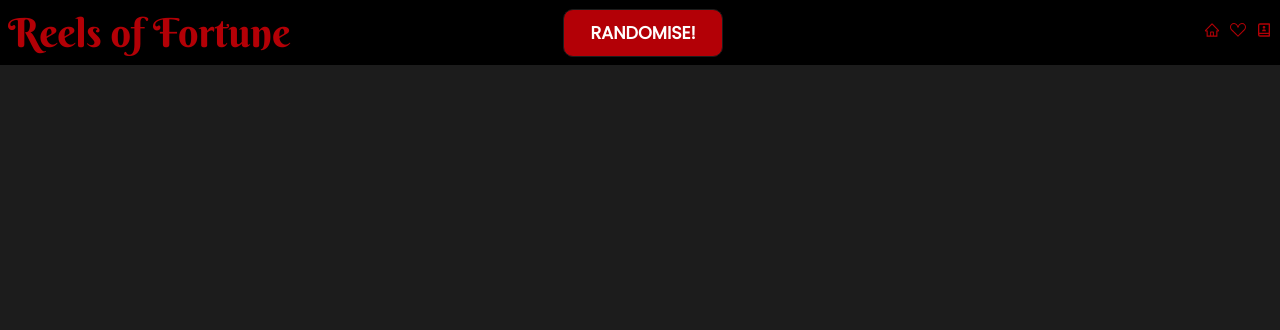
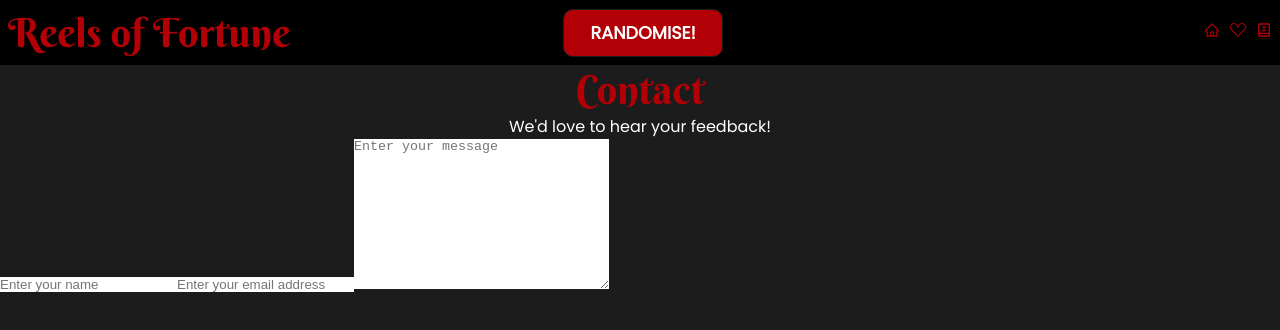
Before and after one commit to al946x/ReelsofFortune, a React (Create React App) app: page /contact in a window 1280 px wide. Shown: the top 330 px of the page. Built offline with nearby package versions, Linux system fonts and the light colour scheme; no server answers.

Commit message:
added contact form. added more words to the movieArray and a bit of css

```diff
--- a/src/components/Header.js
+++ b/src/components/Header.js
@@ -17,10 +17,9 @@ function Header () {
 
     const getMovieRequest = async () => {
 
-        const movieArray = ['movie', 'you', 'about', 'all', 'kill', 'horror', 'night', 'run', 'take', 'drive', 'animal', 'brain', 'mystery', 'dead', 'lost', 'park', 'swim', 'claim', 'plane', 'train', 'space', 'quest', 'fly', 'catch', 'hide', 'pride', 'children', 'kids'];
+        const movieArray = ['movie', 'you', 'about', 'all', 'kill', 'horror', 'night', 'run', 'take', 'drive', 'animal', 'brain', 'mystery', 'dead', 'lost', 'park', 'swim', 'claim', 'plane', 'train', 'space', 'quest', 'fly', 'catch', 'hide', 'pride', 'children', 'kids', 'get', 'out', 'search', 'car', 'spy', 'lake', 'log', 'tree', 'grass', 'home', 'total', 'text', 'phone', 'react', 'island', 'ocean', 'sea', 'find', 'web', 'day', 'hero', 'walk', 'drink', 'galaxy', 'love', 'name', 'murder', 'escape', 'common', 'fatal', 'cat', 'dog', 'clock', 'bird', 'book', 'dream', 'photo', 'online', 'best', 'money', 'heist', 'year', 'date', 'funny', 'comic', 'outside', 'screen', 'water', 'party', 'fast', 'deep', 'race', 'spot', 'spray', 'down', 'up', 'dance'];
 
-        const randomSelector =
-        movieArray[Math.floor(Math.random() * movieArray.length)];
+        const randomSelector = movieArray[Math.floor(Math.random() * movieArray.length)];
 
         const url = `http://www.omdbapi.com/?s=${randomSelector}&apikey=91ef3dfe`;
 
@@ -51,6 +50,7 @@ function Header () {
             <div className='header-container'>
 
             <h1>Reels of Fortune</h1>
+
             <Search movieRequest={getMovieRequest} />
 
             <nav className= 'nav-bar'>
--- a/src/index.css
+++ b/src/index.css
@@ -80,3 +80,17 @@ nav a:not(:last-child) {
 .movie-list-container {
   text-align: center;
 }
+
+h1 {
+  text-align: center;
+}
+
+.content-page {
+    padding: "50px";
+    margin-left: "50px";
+    margin-right: '50px';
+    margin-bottom: '20px';
+    margin-top: '30px';
+    border-radius: '6px';
+    padding: '30px'
+}
--- a/src/pages/Contact.js
+++ b/src/pages/Contact.js
@@ -1,11 +1,96 @@
 import React from "react";
+import { useState } from "react";
+
+function Contact(props) {
+  const [success, setSuccess] = useState(false);
+  const [formData, setFormData] = useState({
+    name: "",
+    email: "",
+    message: "",
+    access_key: "ab4afb97-8dcb-421c-838b-e6e023a2cbf0",
+  });
+
+  const handleChange = (event) => {
+    setFormData({
+      ...formData,
+      [event.target.name]: event.target.value,
+    });
+  };
+
+  const handleSubmit = (event) => {
+      event.preventDefault();
+
+      const data = JSON.stringify(formData);
+
+      fetch("https://api.web3forms.com/submit", {
+                method: "POST",
+                headers: {
+                    "Content-Type": "application/json",
+                    "Accept": "application/json"
+                },
+                body: data,
+            }).then((res) => res.json())
+            .then((data) => {
+                setSuccess(true);
+                setFormData({
+                    ...formData,
+                    name: "",
+                    email: "",
+                    message: "",
+                });
+
+                setTimeout(() => {
+                    setSuccess(false);
+                }, 3000);
+            })
+            .catch((err) => console.log(err));
+
+            console.log("Form Submitted!")
+
+    };
 
 
-function Contact() {
-    return(
-        <>
-        </>
-    )
+  return (
+    <>
+      <div className="contact-page">
+        <h1>Contact</h1>
+
+        <p style={{ textAlign: "center" }}>We'd love to hear your feedback!</p>
+
+        <div>
+          <form onSubmit={handleSubmit}>
+            <input
+              name="name"
+              value={formData.name}
+              onChange={handleChange}
+              type="text"
+              placeholder="Enter your name"
+            />
+            <input
+              name="email"
+              value={formData.email}
+              onChange={handleChange}
+              type="text"
+              placeholder="Enter your email address"
+            />
+            <textarea
+              name="message"
+              value={formData.message}
+              onChange={handleChange}
+              placeholder="Enter your message"
+              cols="30"
+              rows="10"
+            ></textarea>
+            <button className="btn">Submit</button>
+          </form>
+        </div>
+
+        {success && (
+          <p style={{ textAlign: "center" }}>Form Submitted Sucessfully!</p>
+        )}
+      </div>
+    </>
+  );
 }
 
 export default Contact;
--- a/src/pages/Favourites.js
+++ b/src/pages/Favourites.js
@@ -4,6 +4,7 @@ import React from "react";
 function Favourites() {
     return(
         <>
+            <h1>Favourites</h1>
         </>
     )
 }
--- a/src/pages/Home.js
+++ b/src/pages/Home.js
@@ -12,10 +12,9 @@ function Home() {
 
     const getMovieRequest = async () => {
 
-        const movieArray = ['movie', 'you', 'about', 'all', 'kill', 'horror', 'night', 'run', 'take', 'drive', 'animal', 'brain', 'mystery', 'dead', 'lost', 'park', 'swim', 'claim', 'plane', 'train', 'space', 'quest', 'fly', 'catch', 'hide', 'pride', 'children', 'kids'];
+        const movieArray = ['movie', 'you', 'about', 'all', 'kill', 'horror', 'night', 'run', 'take', 'drive', 'animal', 'brain', 'mystery', 'dead', 'lost', 'park', 'swim', 'claim', 'plane', 'train', 'space', 'quest', 'fly', 'catch', 'hide', 'pride', 'children', 'kids', 'get', 'out', 'search', 'car', 'spy', 'lake', 'log', 'tree', 'grass', 'home', 'total', 'text', 'phone', 'react', 'island', 'ocean', 'sea', 'find', 'web', 'day', 'hero', 'walk', 'drink', 'galaxy', 'love', 'name', 'murder', 'escape', 'common', 'fatal', 'cat', 'dog', 'clock', 'bird', 'book', 'dream', 'photo', 'online', 'best', 'money', 'heist', 'year', 'date', 'funny', 'comic', 'outside', 'screen', 'water', 'party', 'fast', 'deep', 'race', 'spot', 'spray', 'down', 'up', 'dance'];
 
-        const randomSelector =
-        movieArray[Math.floor(Math.random() * movieArray.length)];
+        const randomSelector = movieArray[Math.floor(Math.random() * movieArray.length)];
 
         const url = `http://www.omdbapi.com/?s=${randomSelector}&apikey=91ef3dfe`;
 
```
Lines whose indentation alone changed are shown as unchanged.
